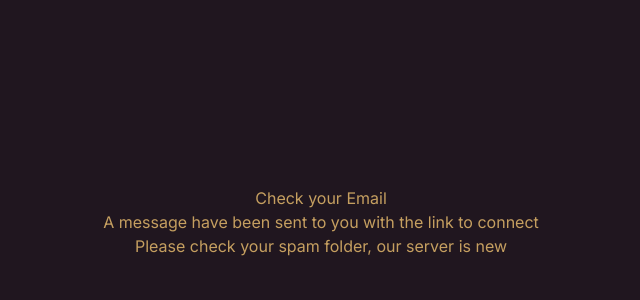
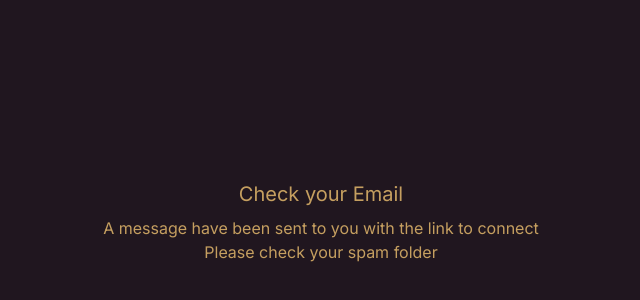
Before and after one commit to nazimboudeffa/ecommerce-nextjs-mongo, a Next.js app: page /auth/verify-request in a window 1280 px wide. Shown: the part 178-478 px from the top of the page, without its empty margins (319-959 px from the left). Built offline with nearby package versions, Linux system fonts and the light colour scheme.

Commit message:
Some fix

```diff
--- a/src/app/auth/verify-request/page.tsx
+++ b/src/app/auth/verify-request/page.tsx
@@ -1,9 +1,9 @@
 export default function VerifyRequest() {
     return (
-        <div className="flex flex-col justify-center items-center h-screen">
-            <h1>Check your Email</h1>
+        <div className="flex flex-col justify-center items-center h-screen text-center">
+            <h1 className="text-xl mb-2">Check your Email</h1>
             <p>A message have been sent to you with the link to connect</p>
-            <p>Please check your spam folder, our server is new</p>
+            <p>Please check your spam folder</p>
         </div>
     )
 }
--- a/src/components/Faq.tsx
+++ b/src/components/Faq.tsx
@@ -1,6 +1,6 @@
 export default function FAQ() {
     return (
-        <div className="space-y-4 w-[500px] max-w-xl">
+        <div className="space-y-4 w-[50%]">
         <details className="group rounded-lg bg-neutral p-6 [&_summary::-webkit-details-marker]:hidden" open>
             <summary className="flex cursor-pointer items-center justify-between gap-1.5 text-gray-100">
             <h2 className="font-medium">Lorem ipsum dolor sit amet consectetur adipisicing?</h2>
```
